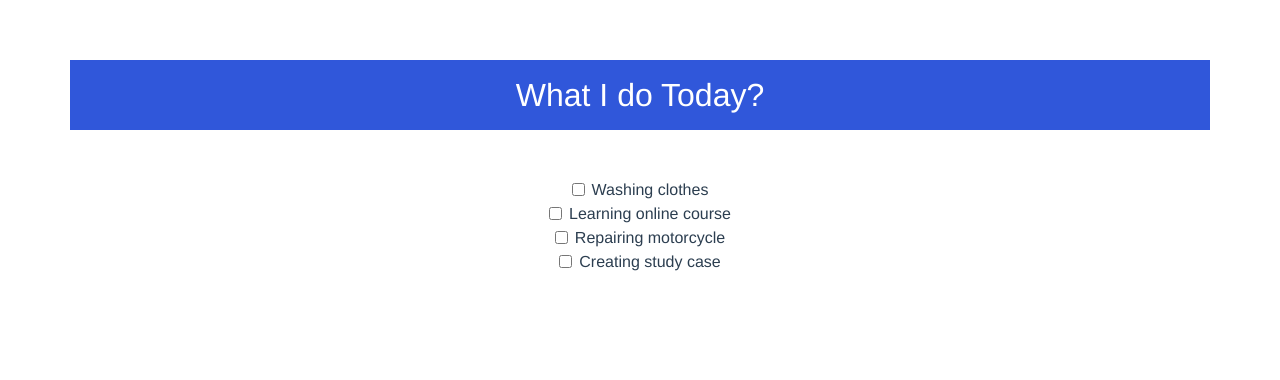
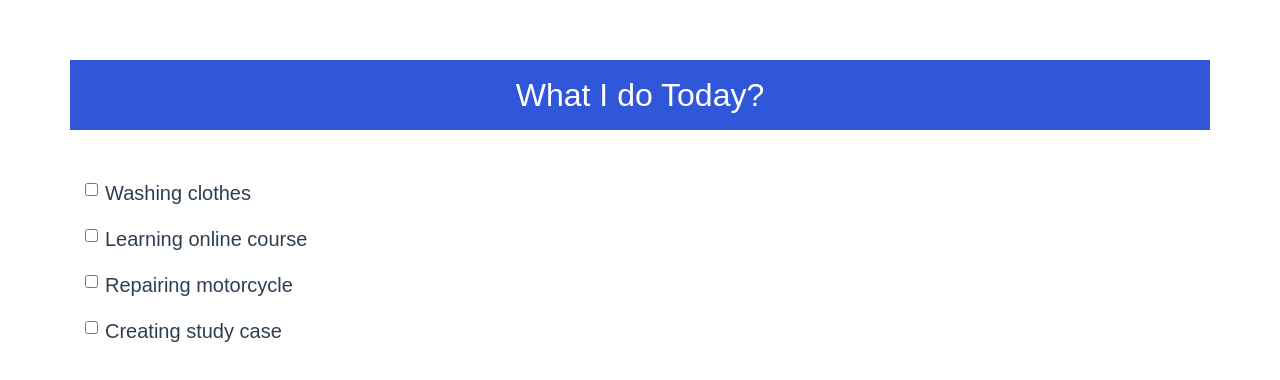
Before and after one commit to sahrialardians/vue-daily-plan, a Vue app: page / in a window 1280 px wide. Shown: the top 380 px of the page. Built offline with nearby package versions, Linux system fonts and the light colour scheme.

Commit message:
create and moving code to element div attribute class row

```diff
--- a/src/App.vue
+++ b/src/App.vue
@@ -9,12 +9,14 @@
       <div class="row content">
         <div class="col-lg-12">
           <div class="home-work">
-            <div v-for="taskMe in tasks" v-bind:key="taskMe.id" class="tasks">
-              <div class="form-check">
-                <input class="form-check-input" type="checkbox" value="" id="defaultCheck1">
-                <label class="form-check-label" for="defaultCheck1">
-                  {{ taskMe.nameTask }}
-                </label>
+            <div class="row">
+              <div v-for="taskMe in tasks" v-bind:key="taskMe.id" class="mb-3 tasks col-lg-12 text-left">
+                <div class="form-check">
+                  <input class="form-check-input" type="checkbox" value="" id="defaultCheck1">
+                  <label class="form-check-label item" v-bind:class="{'item-done':taskMe.status}" for="defaultCheck1">
+                    {{ taskMe.nameTask }}
+                  </label>
+                </div>
               </div>
             </div>
           </div>
@@ -63,7 +65,7 @@ export default {
 
 <style>
 #app {
-  font-family: Avenir, Helvetica, Arial, sans-serif;
+  font-family: Arial, sans-serif;
   -webkit-font-smoothing: antialiased;
   -moz-osx-font-smoothing: grayscale;
   text-align: center;
@@ -79,4 +81,12 @@ export default {
 .header h2{
   margin: 0;
 }
+
+.tasks .item{
+  font-size: 20px;
+}
+
+.item-done{
+  color: #b8b8b8;
+}
 </style>
```
